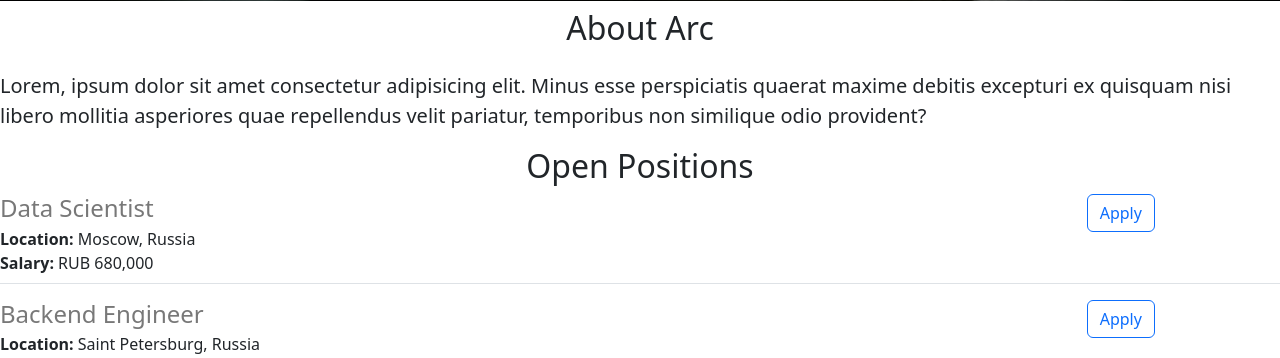
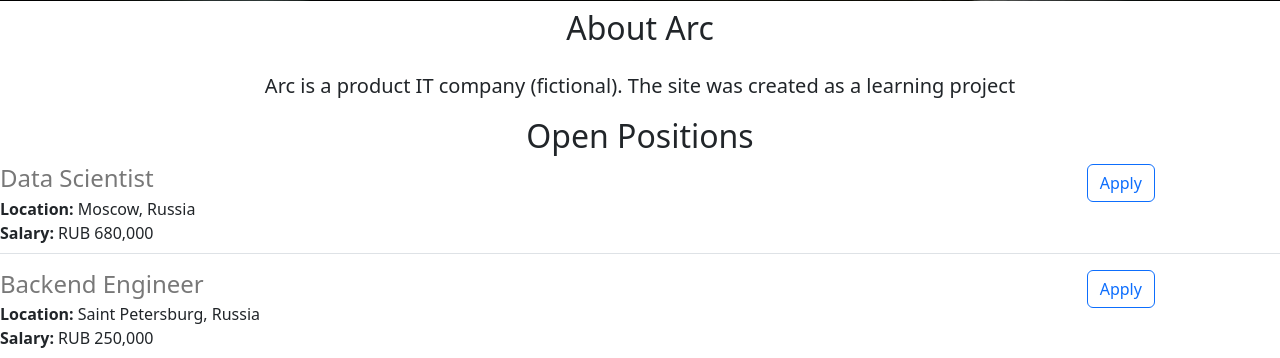
Before and after one commit to ArcMagical/arc-website, a Flask app: page / in a window 1280 px wide. Shown: the part 439-797 px from the top of the page. Run offline with Flask 3, Linux system fonts and the light colour scheme.

Commit message:
added requirements.txt

```diff
--- a/app.py
+++ b/app.py
@@ -30,7 +30,7 @@
 ]
 
 @app.route('/')
-def hello_world():
+def hello_arc():
   return render_template('home.html',
                          jobs=JOBS,
                          company_name='Arc')
--- /dev/null
+++ b/requirements.txt
@@ -0,0 +1,2 @@
+Flask
+gunicorn
--- a/templates/home.html
+++ b/templates/home.html
@@ -18,8 +18,8 @@
     <h1 class="text-center mt-2 mb-4">{{company_name}} Careers</h1>
     <img class="img-fluid" id='banner' src=https://d9139924-b2ba-4789-a71e-ecf492458839-00-30wq75gvds6i1.sisko.replit.dev/static/banner.jpg height="320">
        <h2 class="text-center mt-2 mb-4">About Arc</h2>
-       <p class="lead">
-      Lorem, ipsum dolor sit amet consectetur adipisicing elit. Minus esse perspiciatis quaerat maxime debitis excepturi ex quisquam nisi libero mollitia asperiores quae repellendus velit pariatur, temporibus non similique odio provident?
+       <p class="text-center lead">
+         Arc is a product IT company (fictional). The site was created as a learning project
         </p>
         <h2 class="text-center">Open Positions</h2>
         <div>
```
